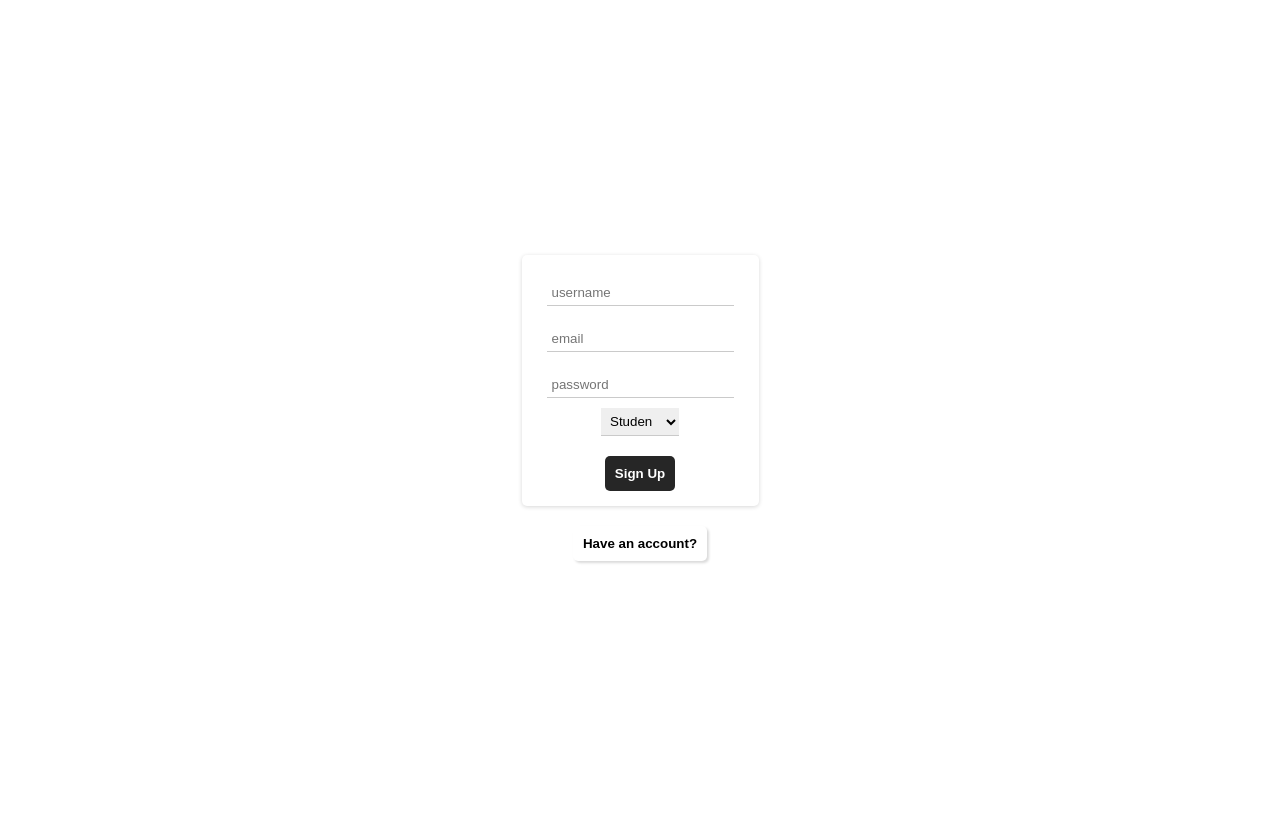
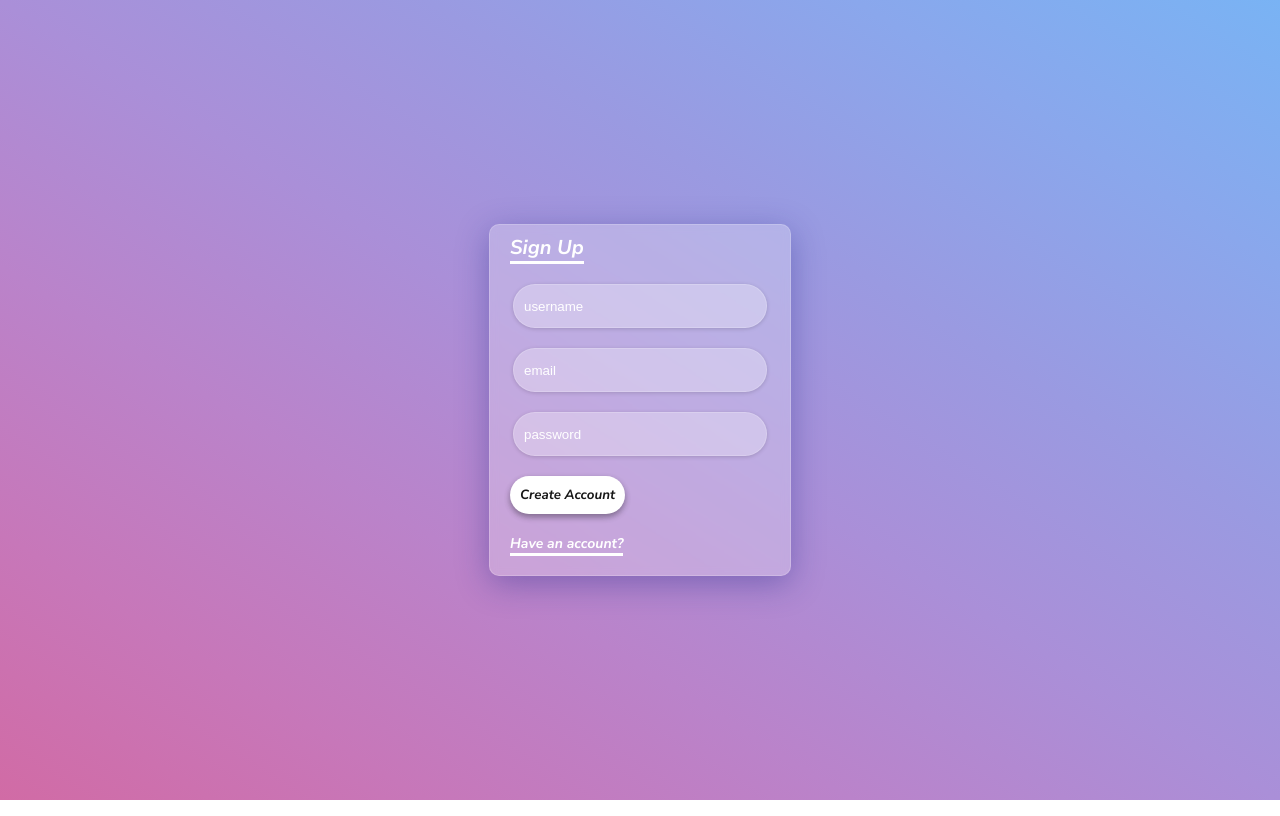
Before and after one commit to stanley-E-5025/nica-source-video-app-, a Next.js app: page / in a window 1280 px wide. Built offline with nearby package versions, Linux system fonts and the light colour scheme; no server answers.

Commit message:
UPDATE CSS

```diff
--- a/pages/index.tsx
+++ b/pages/index.tsx
@@ -28,12 +28,6 @@ const Home: NextPage = () => {
     });
   }
 
-  function handleSelect(e: React.ChangeEvent<HTMLSelectElement>) {
-    setAccount({
-      ...account,
-      [e.target.name]: e.target.value,
-    });
-  }
   async function CreateUser(e: React.ChangeEvent<HTMLFormElement>) {
     e.preventDefault();
     await createUserWithEmailAndPassword(auth, account.email, account.password)
@@ -89,7 +83,8 @@ const Home: NextPage = () => {
         <div className="sign_up_page_container ">
           {!show && (
             <>
-              <form className="sign_up_form_container" onSubmit={CreateUser}>
+              <form className="form_container" onSubmit={CreateUser}>
+                <span>Sign Up</span>
                 <input
                   name="name"
                   placeholder="username"
@@ -107,28 +102,23 @@ const Home: NextPage = () => {
                   placeholder="password"
                   onChange={handleInputs}
                 />
+                <button>Create Account</button>
 
-                <select name="role" onChange={handleSelect}>
-                  <option value="student">Studen</option>
-                  <option value="teacher">Teacher</option>
-                </select>
-                <button>Sign Up</button>
-              </form>
-
-              <button
-                className="form_option"
+                <span
                   onClick={() => {
                     setShow(!show);
                   }}
                 >
-                Have an account?
-              </button>
+                  <p>Have an account?</p>
+                </span>
+              </form>
             </>
           )}
 
           {show && (
             <>
-              <form className="sign_up_form_container" onSubmit={SignIn}>
+              <form className="form_container" onSubmit={SignIn}>
+                <span>Log In</span>
                 <input
                   name="email"
                   placeholder="email"
@@ -141,34 +131,19 @@ const Home: NextPage = () => {
                   placeholder="password"
                   onChange={handleInputs}
                 />
+                <button>Sign In</button>
 
-                <button>Sign In</button>
-              </form>
-
-              <button
-                className="form_option"
+                <span
                   onClick={() => {
                     setShow(!show);
                   }}
                 >
-                {"Let's create an account!"}
-              </button>
+                  <p>Create an account</p>
+                </span>
+              </form>
             </>
           )}
         </div>
-      )}
-
-      {!loading && user && (
-        <>
-          <button
-            className="form_option"
-            onClick={() => {
-              window.location.replace("/dashboard");
-            }}
-          >
-            Go to dashboard
-          </button>
-        </>
       )}
     </>
   );
--- a/styles/globals.scss
+++ b/styles/globals.scss
@@ -1,116 +1,115 @@
+@import url("https://fonts.googleapis.com/css2?family=Nunito+Sans:ital,wght@1,700&family=Red+Hat+Display:ital@1&display=swap");
+* {
+  margin: 0px;
+}
+
 .sign_up_page_container {
   display: flex;
   align-items: center;
   justify-content: center;
-  flex-direction: column;
+
+  background-image: linear-gradient(
+    to right top,
+    #d16ba5,
+    #c777b9,
+    #ba83ca,
+    #aa8fd8,
+    #9a9ae1,
+    #8aa7ec,
+    #79b3f4
+  );
+
+  width: 100%;
   height: 100vh;
 }
 
-.sign_up_form_container {
+.form_container {
   display: flex;
   align-items: center;
   justify-content: center;
   flex-direction: column;
-  padding: 15px;
-  box-shadow: rgba(0, 0, 0, 0.16) 0px 1px 4px;
-  border-radius: 5px;
+  height: 350px;
+  width: 300px;
 
-  select {
-    outline: none;
-    border: none;
-    border-bottom: 1px solid rgb(202, 202, 202);
-    padding: 5px;
+  border-radius: 10px;
+
+  background: rgba(255, 255, 255, 0.25);
+  box-shadow: 0 8px 32px 0 rgba(31, 38, 135, 0.37);
+  backdrop-filter: blur(4px);
+  -webkit-backdrop-filter: blur(4px);
+  border-radius: 10px;
+  border: 1px solid rgba(255, 255, 255, 0.18);
+
+  ::placeholder {
+    color: #fff;
+    opacity: 1; /* Firefox */
+  }
+
+  :-ms-input-placeholder {
+    /* Internet Explorer 10-11 */
+    color: #fff;
+  }
+
+  ::-ms-input-placeholder {
+    /* Microsoft Edge */
+    color: #fff;
   }
 
   input {
+    border: none;
+    width: 240px;
+    height: 40px;
+    margin: 10px;
+    padding-left: 10px;
+    outline: none;
+
+    color: #fff;
+
+    background: rgba(255, 255, 255, 0.05);
+    box-shadow: rgba(0, 0, 0, 0.16) 0px 1px 4px;
+    backdrop-filter: blur(0px);
+    -webkit-backdrop-filter: blur(0px);
+    border-radius: 10px;
+    border: 1px solid rgba(255, 255, 255, 0.18);
+
+    border-radius: 100px;
+  }
+
+  button {
+    border: none;
     margin: 10px;
     outline: none;
-    border: none;
-    border-bottom: 1px solid rgb(202, 202, 202);
-    padding-left: 10px;
-    padding: 5px;
+    background: #fff;
+
+    color: #171717;
+    box-shadow: rgba(0, 0, 0, 0.16) 0px 3px 6px, rgba(0, 0, 0, 0.23) 0px 3px 6px;
+    font-family: "Nunito Sans", sans-serif;
+
+    border-radius: 100px;
+    padding: 10px;
+    margin-left: 20px;
+
+    cursor: pointer;
+
+    align-self: flex-start;
   }
-  button {
-    margin-top: 20px;
-    border: none;
-    cursor: pointer;
-    background: #171717ee;
-    padding: 10px;
-    border-radius: 5px;
-    color: #fff;
-    font-weight: bold;
-  }
-}
-
-.form_option {
-  margin-top: 20px;
-  border: none;
-  cursor: pointer;
-  background: #fff;
-  padding: 10px;
-  border-radius: 5px;
-  color: #000;
-  font-weight: bold;
-  box-shadow: rgba(0, 0, 0, 0.15) 1.95px 1.95px 2.6px;
-}
-.google {
-  display: flex;
-  align-items: center;
-  width: 150px;
-  font-weight: bold;
-  margin: 10px;
-  background-color: #fff;
-  outline: none;
-  border: none;
-  width: 220px;
-  height: 40px;
-  color: #757575;
-  border-radius: 5px;
-  cursor: pointer;
-  box-shadow: rgba(0, 0, 0, 0.1) 0px 1px 3px 0px,
-    rgba(0, 0, 0, 0.06) 0px 1px 2px 0px;
 
   span {
-    padding-left: 10px;
-    img {
-      width: 20px;
-      height: 20px;
+    color: #fff;
+
+    font-family: "Nunito Sans", sans-serif;
+    align-self: flex-start;
+    margin-left: 20px;
+    margin-bottom: 10px;
+    font-size: 20px;
+
+    border-bottom: 3px solid #fff;
+
+    p {
+      margin-top: 10px;
+      font-size: 14px;
+
+      cursor: pointer;
     }
   }
 }
-
-.profile_text_inf {
-  display: flex;
-  flex-direction: column;
-  padding: 15px;
-  box-shadow: rgba(0, 0, 0, 0.16) 0px 1px 4px;
-  margin: 10px;
-}
-
-.video_tool_card {
-  margin-top: 20px;
-  border: solid 1px rgb(204, 204, 204);
-  padding: 10px;
-  border-radius: 10px;
-}
-
-.create_video_form {
-  display: flex;
-  flex-direction: column;
-}
-
-.video_tool_card_create {
-  margin-top: 20px;
-  border: solid 1px rgb(204, 204, 204);
-  padding: 10px;
-  border-radius: 10px;
-
-  display: flex;
-
-  flex-direction: column;
-}
-
-.user_text {
-  display: flex;
-  flex-direction: column;
-}
```
Lines whose indentation alone changed are shown as unchanged.
